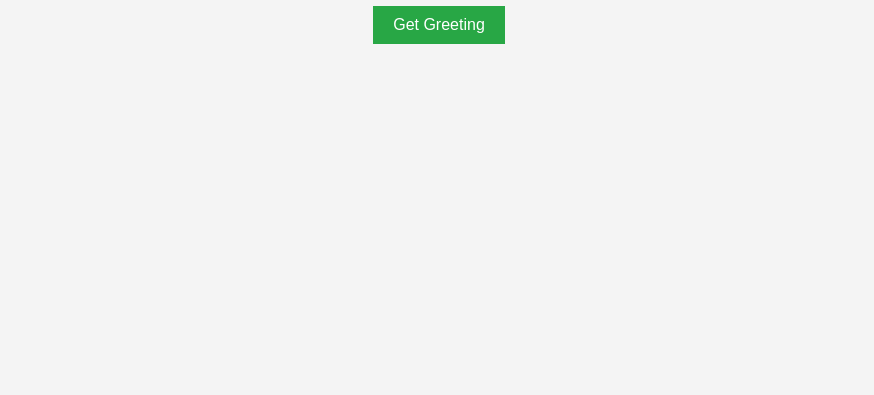
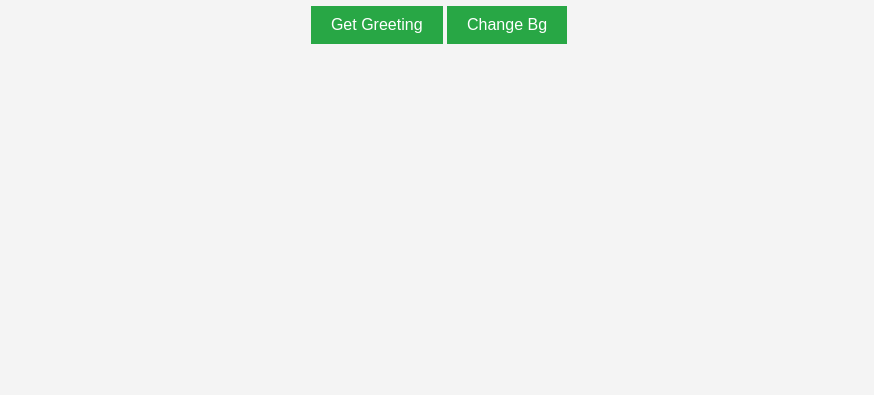
Before and after one commit to kabirasunny/nodejsApp, a website: page public/index.html in a window 1280 px wide. Shown: the part 405-800 px from the top of the page, without its empty margins (201-1075 px from the left). Drawn offline with Linux system fonts and the light colour scheme.

Commit message:
I added button id - changeBtn

```diff
--- a/public/index.html
+++ b/public/index.html
@@ -13,6 +13,7 @@
     <div class="container">
         <h1>Welcome to Node.js with HTML, CSS, and JavaScript!</h1>
         <button id="greenBtn">Get Greeting</button>
+        <button id="changeBtn">Change Bg</button>
         <p id="greeting"></p>
     </div>
     <!-- javaScript  -->
```
